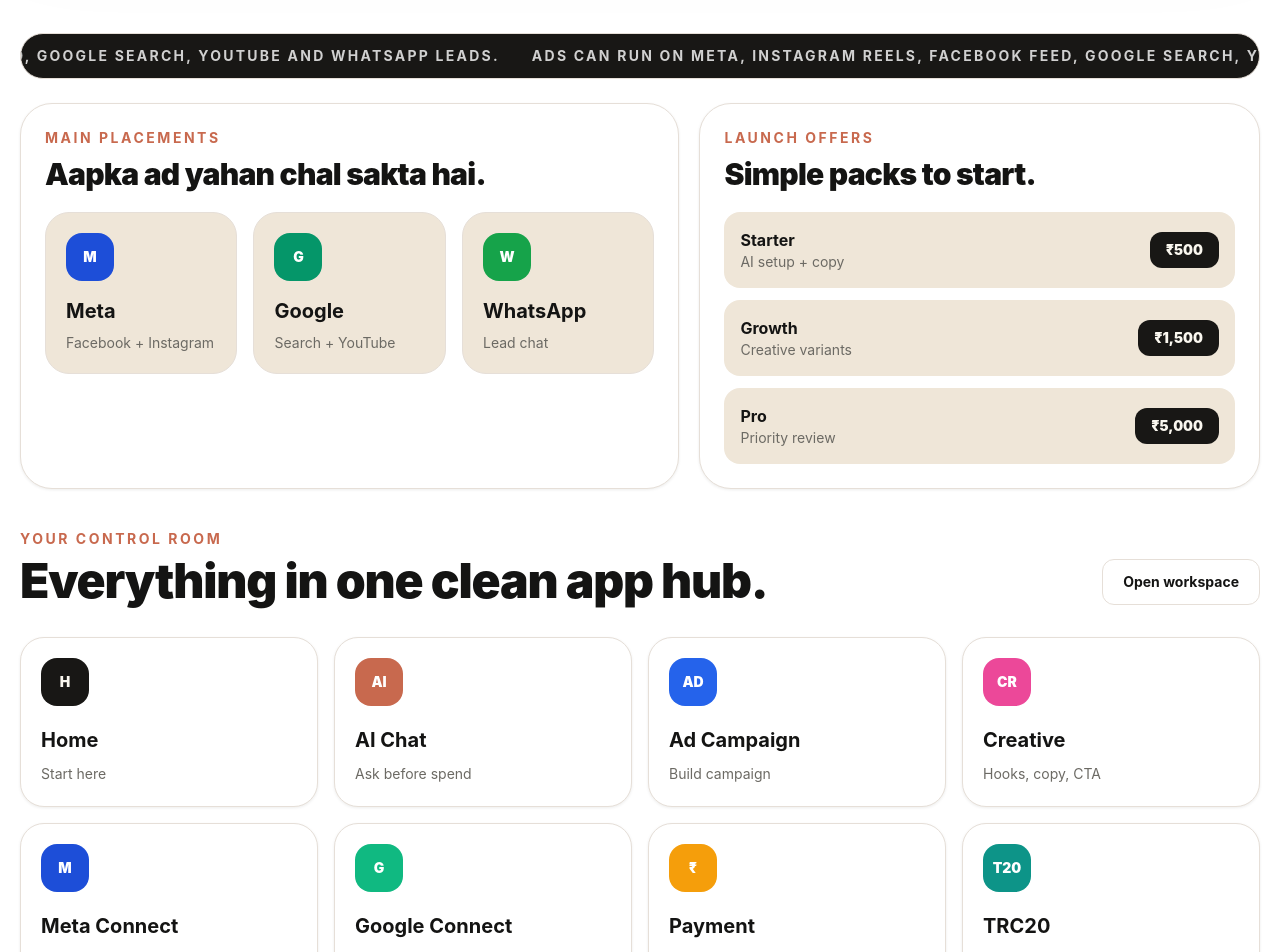
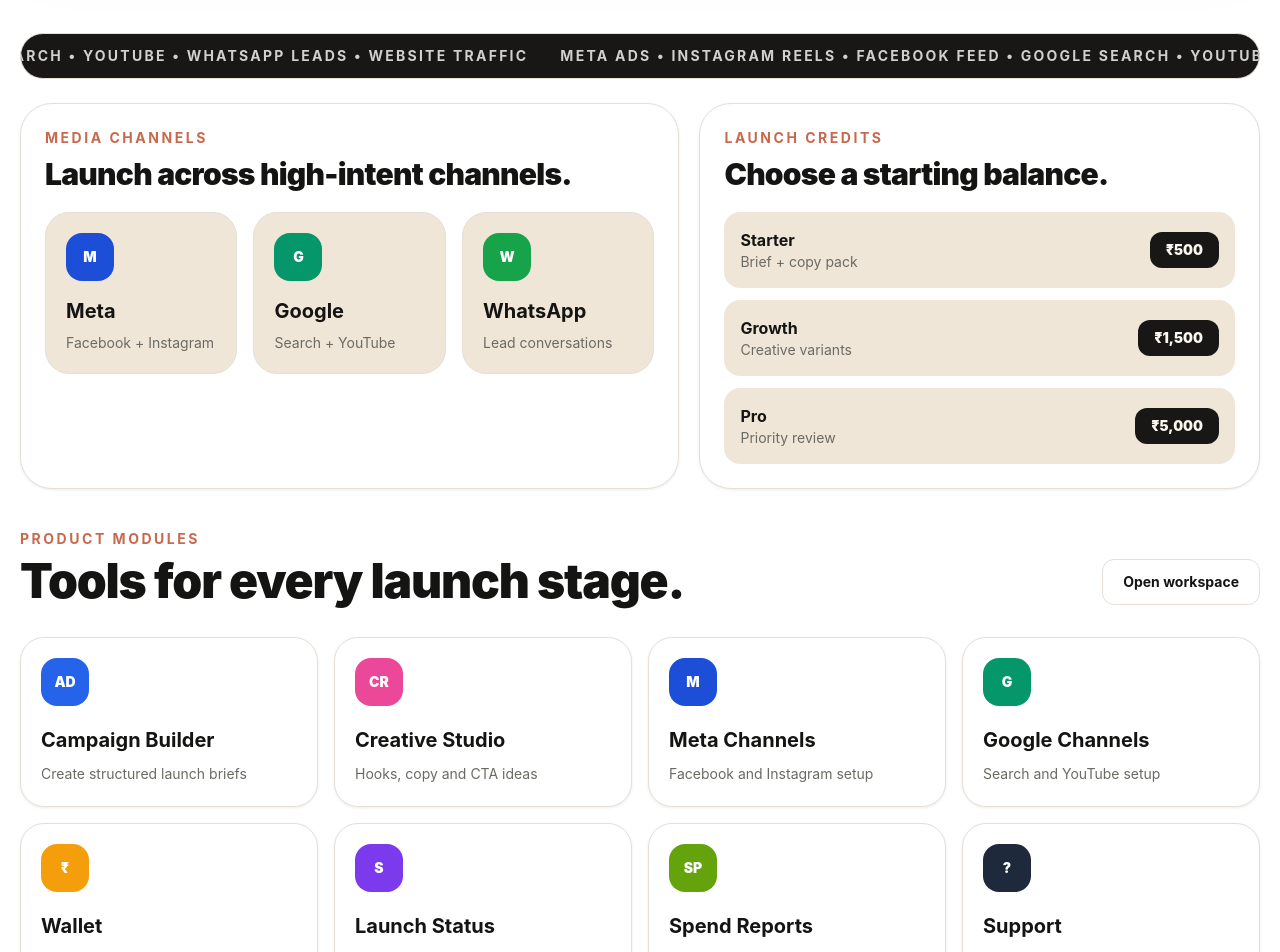
Before and after one commit to lkmeeena882437-dotcom/Launch1stAd.ai, a Next.js app: page / in a window 1280 px wide. Shown: the part 1600-2552 px from the top of the page. Built offline with nearby package versions, Linux system fonts and the light colour scheme.

Commit message:
Refine app hub professional adtech copy

```diff
--- a/components/home/AppHub.tsx
+++ b/components/home/AppHub.tsx
@@ -1,34 +1,30 @@
 import Link from "next/link";
 
 const modules = [
-  { title: "Home", text: "Start here", href: "/", badge: "H", tone: "bg-dark text-canvas" },
-  { title: "AI Chat", text: "Ask before spend", href: "#ai-chat", badge: "AI", tone: "bg-coral text-white" },
-  { title: "Ad Campaign", text: "Build campaign", href: "/campaign", badge: "AD", tone: "bg-blue-600 text-white" },
-  { title: "Creative", text: "Hooks, copy, CTA", href: "/campaign", badge: "CR", tone: "bg-pink-500 text-white" },
-  { title: "Meta Connect", text: "Facebook + Instagram", href: "/connections", badge: "M", tone: "bg-blue-700 text-white" },
-  { title: "Google Connect", text: "Search + YouTube", href: "/connections", badge: "G", tone: "bg-emerald-500 text-white" },
-  { title: "Payment", text: "UPI, Card, USDT, TON", href: "#payments", badge: "₹", tone: "bg-amber-500 text-white" },
-  { title: "TRC20", text: "Network option", href: "#payments", badge: "T20", tone: "bg-teal-600 text-white" },
-  { title: "Ad Status", text: "Requests & progress", href: "/launch-requests", badge: "S", tone: "bg-violet-600 text-white" },
-  { title: "Wallet", text: "Balance & billing", href: "#payments", badge: "W", tone: "bg-slate-900 text-white" },
-  { title: "Spend", text: "CPM, CPC, ROAS", href: "/analytics", badge: "SP", tone: "bg-lime-600 text-white" },
-  { title: "Help", text: "Support & privacy", href: "/setup", badge: "?", tone: "bg-coral text-white" }
+  { title: "Campaign Builder", text: "Create structured launch briefs", href: "/campaign", badge: "AD", tone: "bg-blue-600 text-white" },
+  { title: "Creative Studio", text: "Hooks, copy and CTA ideas", href: "/campaign", badge: "CR", tone: "bg-pink-500 text-white" },
+  { title: "Meta Channels", text: "Facebook and Instagram setup", href: "/connections", badge: "M", tone: "bg-blue-700 text-white" },
+  { title: "Google Channels", text: "Search and YouTube setup", href: "/connections", badge: "G", tone: "bg-emerald-600 text-white" },
+  { title: "Wallet", text: "Balance and billing options", href: "#payments", badge: "₹", tone: "bg-amber-500 text-white" },
+  { title: "Launch Status", text: "Requests and approvals", href: "/launch-requests", badge: "S", tone: "bg-violet-600 text-white" },
+  { title: "Spend Reports", text: "CPM, CPC and ROAS view", href: "/analytics", badge: "SP", tone: "bg-lime-600 text-white" },
+  { title: "Support", text: "Help, policy and setup", href: "/setup", badge: "?", tone: "bg-slate-800 text-white" }
 ];
 
 const mainPlacements = [
   { title: "Meta", text: "Facebook + Instagram", badge: "M", tone: "bg-blue-700 text-white" },
   { title: "Google", text: "Search + YouTube", badge: "G", tone: "bg-emerald-600 text-white" },
-  { title: "WhatsApp", text: "Lead chat", badge: "W", tone: "bg-green-600 text-white" }
+  { title: "WhatsApp", text: "Lead conversations", badge: "W", tone: "bg-green-600 text-white" }
 ];
 
 const launchOffers = [
-  ["Starter", "₹500", "AI setup + copy"],
+  ["Starter", "₹500", "Brief + copy pack"],
   ["Growth", "₹1,500", "Creative variants"],
   ["Pro", "₹5,000", "Priority review"]
 ];
 
 export function AppHub() {
-  const line = " Ads can run on Meta, Instagram Reels, Facebook Feed, Google Search, YouTube and WhatsApp leads. ";
+  const line = " Meta Ads • Instagram Reels • Facebook Feed • Google Search • YouTube • WhatsApp Leads • Website Traffic ";
   return (
     <section id="payments" className="mx-auto max-w-7xl px-5 py-12">
       <div className="overflow-hidden rounded-[2rem] border border-hairline bg-dark py-3 text-canvas">
@@ -39,8 +35,8 @@
 
       <div className="mt-6 grid gap-5 lg:grid-cols-[1fr_0.85fr]">
         <div className="rounded-[2rem] border border-hairline bg-white p-6 shadow-soft">
-          <p className="text-sm font-bold uppercase tracking-[0.18em] text-coral">Main placements</p>
-          <h2 className="mt-2 text-3xl font-black tracking-tight text-ink">Aapka ad yahan chal sakta hai.</h2>
+          <p className="text-sm font-bold uppercase tracking-[0.18em] text-coral">Media channels</p>
+          <h2 className="mt-2 text-3xl font-black tracking-tight text-ink">Launch across high-intent channels.</h2>
           <div className="mt-5 grid gap-4 md:grid-cols-3">
             {mainPlacements.map((item) => (
               <div key={item.title} className="rounded-3xl border border-hairline bg-card p-5">
@@ -52,8 +48,8 @@
           </div>
         </div>
         <div className="rounded-[2rem] border border-hairline bg-white p-6 shadow-soft">
-          <p className="text-sm font-bold uppercase tracking-[0.18em] text-coral">Launch offers</p>
-          <h2 className="mt-2 text-3xl font-black tracking-tight text-ink">Simple packs to start.</h2>
+          <p className="text-sm font-bold uppercase tracking-[0.18em] text-coral">Launch credits</p>
+          <h2 className="mt-2 text-3xl font-black tracking-tight text-ink">Choose a starting balance.</h2>
           <div className="mt-5 grid gap-3">
             {launchOffers.map(([name, amount, text]) => (
               <Link key={name} href="/launch" className="flex items-center justify-between gap-4 rounded-2xl bg-card p-4">
@@ -67,8 +63,8 @@
 
       <div className="mt-10 flex flex-wrap items-end justify-between gap-4">
         <div>
-          <p className="text-sm font-bold uppercase tracking-[0.18em] text-coral">Your control room</p>
-          <h2 className="mt-2 text-4xl font-black tracking-tight text-ink md:text-5xl">Everything in one clean app hub.</h2>
+          <p className="text-sm font-bold uppercase tracking-[0.18em] text-coral">Product modules</p>
+          <h2 className="mt-2 text-4xl font-black tracking-tight text-ink md:text-5xl">Tools for every launch stage.</h2>
         </div>
         <Link href="/dashboard" className="rounded-xl border border-hairline bg-white px-5 py-3 text-sm font-bold">Open workspace</Link>
       </div>
@@ -84,7 +80,7 @@
 
       <details className="mt-6 rounded-[2rem] border border-hairline bg-white p-5 shadow-soft">
         <summary className="cursor-pointer text-sm font-bold text-ink">More tools</summary>
-        <p className="mt-3 text-sm leading-6 text-muted">Privacy policy, help, support, wallet, spend, status, payment options and extra campaign tools yahan compact rakhe gaye hain.</p>
+        <p className="mt-3 text-sm leading-6 text-muted">Privacy policy, help, wallet, payment methods, status tracking and extra launch tools are kept here for quick access.</p>
       </details>
     </section>
   );
```
